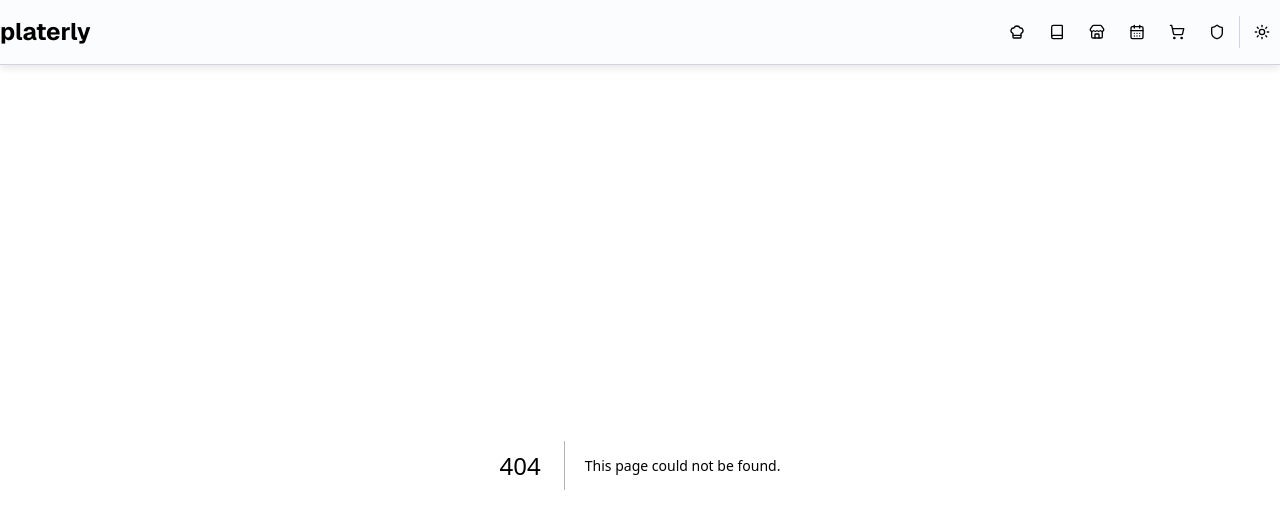
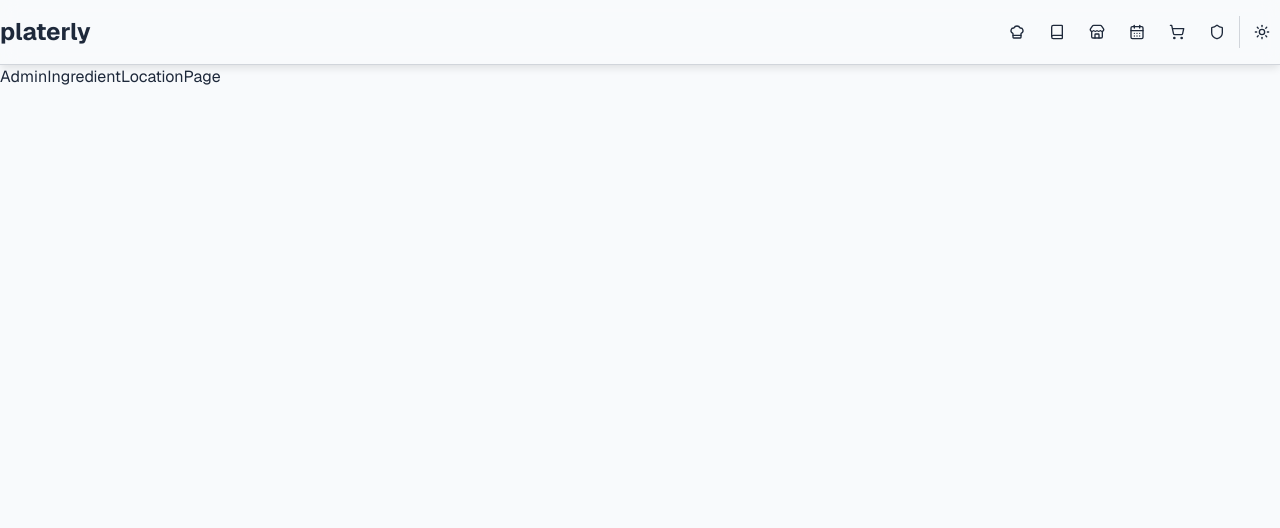
Before and after one commit to Drucial/platerly, a Next.js app: page /admin/ingredient-location in a window 1280 px wide. Before the commit this address had no page. Shown: the top 528 px of the page. Built offline with nearby package versions, Linux system fonts and the light colour scheme.

Commit message:
all the admin pages for new models

```diff
--- /dev/null
+++ b/src/app/admin/image/page.tsx
@@ -0,0 +1,3 @@
+export default function AdminImagePage() {
+  return <div>AdminImagePage</div>;
+}
--- /dev/null
+++ b/src/app/admin/ingredient-location/page.tsx
@@ -0,0 +1,3 @@
+export default function AdminIngredientLocationPage() {
+  return <div>AdminIngredientLocationPage</div>;
+}
--- /dev/null
+++ b/src/app/admin/ingredient-type/page.tsx
@@ -0,0 +1,3 @@
+export default function AdminIngredientTypePage() {
+  return <div>AdminIngredientTypePage</div>;
+}
--- /dev/null
+++ b/src/app/admin/ingredient/page.tsx
@@ -0,0 +1,3 @@
+export default function AdminIngredientPage() {
+  return <div>AdminIngredientPage</div>;
+}
--- a/src/components/layout/nav-bar.tsx
+++ b/src/components/layout/nav-bar.tsx
@@ -2,9 +2,13 @@ import {
   Book,
   CalendarDays,
   ChefHat,
+  Image,
+  MapPin,
   Shield,
+  ShoppingBasket,
   ShoppingCart,
   Store,
+  Tag,
   Users,
 } from "lucide-react";
 import Link from "next/link";
@@ -106,6 +110,26 @@ const links = [
         label: "Users",
         icon: Users,
       },
+      {
+        href: "/admin/image",
+        label: "Images",
+        icon: Image,
+      },
+      {
+        href: "/admin/ingredient",
+        label: "Ingredients",
+        icon: ShoppingBasket,
+      },
+      {
+        href: "/admin/ingredient-location",
+        label: "Ingredient Locations",
+        icon: MapPin,
+      },
+      {
+        href: "/admin/ingredient-type",
+        label: "Ingredient Types",
+        icon: Tag,
+      },
     ],
   },
 ];
```
